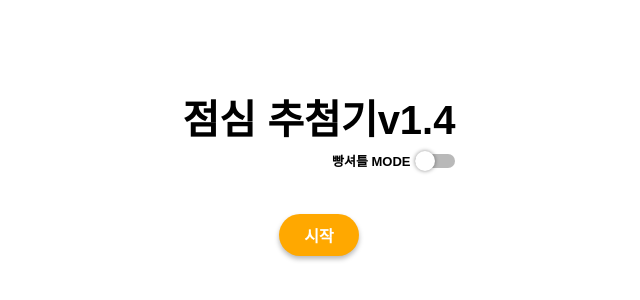
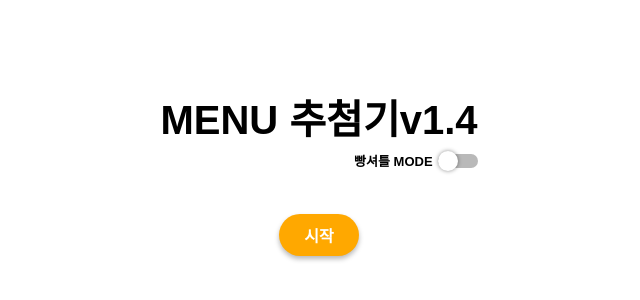
Before and after one commit to kofhoom/fooddraw_project, a plain HTML site: page index.html in a window 1280 px wide. Shown: the part 218-518 px from the top of the page, without its empty margins (321-961 px from the left). Drawn offline with Linux system fonts and the light colour scheme.

Commit message:
타이틀 변경

```diff
--- a/index.html
+++ b/index.html
@@ -11,7 +11,7 @@
 <body>
     <div class="wrap">
         <div class="asd">
-            <p class="title">점심 추첨기v1.4</p>
+            <p class="title">MENU 추첨기v1.4</p>
             <div class="required">
                 빵셔틀 MODE
                 <label>
@@ -49,5 +49,5 @@
         </div>
     </div>
 </body>
-<script src="/js/js.js"></script>
+<script src="./js/js.js"></script>
 </html>
```
